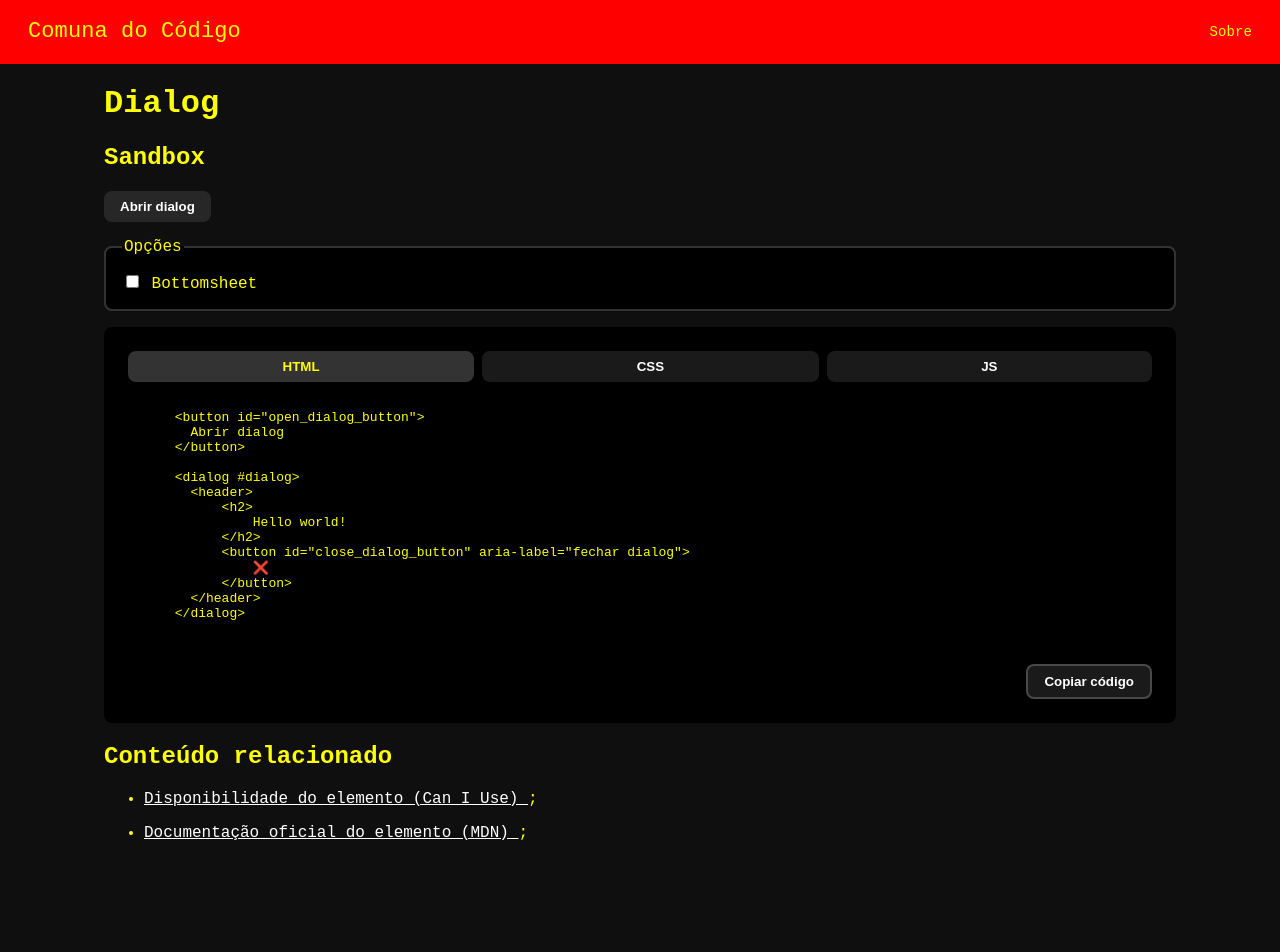
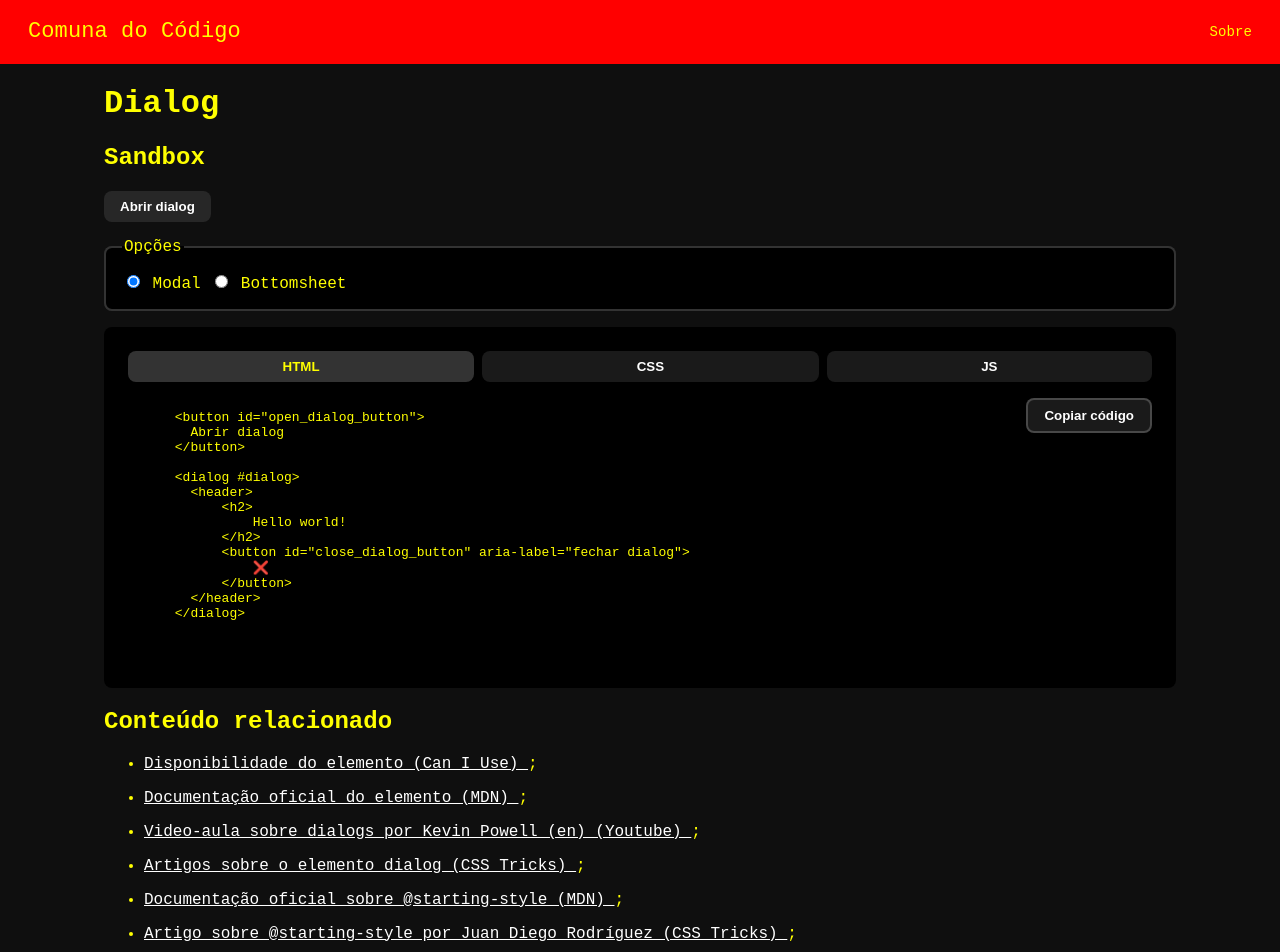
Before and after one commit to vitor-gercov/comuna-do-codigo, an Angular app: page /dialog in a window 1280 px wide. Shown: the top 952 px of the page. Before the commit the page ends 858 px from the top, so only its background shows below. Built offline with nearby package versions, Linux system fonts and the light colour scheme.

Commit message:
implementação da opção de bottomsheet na tela de dialog

```diff
--- a/src/app/components/code-provider/code-provider.component.html
+++ b/src/app/components/code-provider/code-provider.component.html
@@ -21,14 +21,14 @@
         <pre>
             <code>{{ tabContent() }}</code>
         </pre>
-    </section>
-    <footer class="options">
+        <div class="options">
             <button comunaOutlineButton (click)="copyCodeToClipboard()">
                 Copiar código
             </button>
             <dialog #feedbackDialog>
                 {{ feedbackMessage() }}
             </dialog>
-    </footer>
+        </div>
+    </section>
 </section>
 }
--- a/src/app/components/code-provider/code-provider.component.scss
+++ b/src/app/components/code-provider/code-provider.component.scss
@@ -10,9 +10,11 @@
     gap: .5rem;
 }
 
+
 .options {
     display: flex;
     justify-content: end;
+    margin-top: 1rem;
 
     dialog {
         bottom: 1.5rem;
@@ -23,3 +25,9 @@
         font-weight: bold;
     }
 }
+
+.code {
+    display: flex;
+    justify-content: space-between;
+    align-items: start;
+}
--- a/src/app/pages/dialog/dialog.component.html
+++ b/src/app/pages/dialog/dialog.component.html
@@ -8,7 +8,9 @@
     <button comunaMainButton (click)="dialog.showModal()">
         Abrir dialog
     </button>
-    <dialog #dialog>
+    <dialog #dialog [ngClass]="{
+        'bottomsheet': dialogTypeSelected() === 'bottomsheet'
+    }">
         <header>
             <h2>
                 Hello world!
@@ -24,19 +26,19 @@
         <legend>
             Opções
         </legend>
-        <span class="option">
-            <input type="checkbox" id="bottomsheet_checkbox" name="bottomsheet_checkbox">
-            <label for="bottomsheet_checkbox">
+        <span class="radio_option">
+            <input type="radio" id="dialog_radio" name="dialog_type" value="dialog" [(ngModel)]="dialogTypeSelected">
+            <label for="dialog_radio">
+                Modal
+            </label>
+        </span>
+        <span class="radio_option">
+            <input type="radio" id="bottomsheet_radio" name="dialog_type" value="bottomsheet"
+                [(ngModel)]="dialogTypeSelected">
+            <label for="bottomsheet_radio">
                 Bottomsheet
             </label>
         </span>
-        <!-- <span class="radio_option">
-            <input type="radio" id="left_handed_radio" name="dominant_hand" value="left_handed"
-                [(ngModel)]="dominantHand">
-            <label for="left_handed_radio">
-                <span aria-hidden="true">👈</span> Sou canhoto
-            </label>
-        </span> -->
     </fieldset>
 </section>
 <app-code-provider [code]="code()"></app-code-provider>
--- a/src/app/pages/dialog/dialog.component.scss
+++ b/src/app/pages/dialog/dialog.component.scss
@@ -21,3 +21,14 @@ dialog {
         }
     }
 }
+
+.bottomsheet {
+    margin-bottom: 0;
+    border-radius: 1rem 1rem 0 0;
+    transform: translateY(0);
+    transition: transform .25s ease-in;
+
+    @starting-style {
+        transform: translateY(100%);
+    }
+}
--- a/src/app/pages/dialog/dialog.component.ts
+++ b/src/app/pages/dialog/dialog.component.ts
@@ -1,23 +1,103 @@
-import { Component, signal } from '@angular/core';
+import { Component, computed, model } from '@angular/core';
 import { CodeProviderComponent } from '@components';
 import { CodeProvider, UsefulLinksList } from '@types';
 import { UsefulLinksListComponent } from 'app/components/useful-links-list/useful-links-list.component';
 import { ComunaMainButtonDirective } from "@directives";
+import { NgClass } from '@angular/common';
+import { FormsModule } from '@angular/forms';
+
 
 @Component({
   selector: 'app-dialog',
   imports: [
     CodeProviderComponent,
     UsefulLinksListComponent,
-    ComunaMainButtonDirective
+    ComunaMainButtonDirective,
+    NgClass,
+    FormsModule
   ],
   templateUrl: './dialog.component.html',
   styleUrl: './dialog.component.scss'
 })
 export class DialogComponent {
-  code = signal<CodeProvider>({
-    html:
-      `
+  dialogTypeSelected = model<string>('dialog');
+  css = computed<string>(() => {
+    let css = '';
+    switch (this.dialogTypeSelected()) {
+      case 'dialog':
+        css =
+          `
+          dialog {
+            width: 100%;
+            max-width: 1270px;
+            border-radius: 1rem;
+
+            &::backdrop {
+              background-color: rgba(0, 0, 0, .5);
+            }
+
+            header {
+              display: flex;
+              justify-content: space-between;
+
+              button {
+                border: none;
+                height: 3rem;
+                width: 3rem;
+                border-radius: 50%;
+                cursor: pointer;
+                padding: 0;
+              }
+            }
+          }
+          `;
+        break;
+      case 'bottomsheet':
+        css =
+          `
+          dialog {
+            width: 100%;
+            max-width: 1270px;
+            border-radius: 1rem;
+
+            &::backdrop {
+              background-color: rgba(0, 0, 0, .5);
+            }
+
+            header {
+              display: flex;
+              justify-content: space-between;
+
+              button {
+                border: none;
+                height: 3rem;
+                width: 3rem;
+                border-radius: 50%;
+                cursor: pointer;
+                padding: 0;
+              }
+            }
+          }
+
+          .bottomsheet {
+            margin-bottom: 0;
+            border-radius: 1rem 1rem 0 0;
+            transform: translateY(0);
+            transition: transform .25s ease-in;
+
+            @starting-style {
+              transform: translateY(100%);
+            }
+          }
+          `;
+        break;
+    }
+    return css;
+  });
+  code = computed<CodeProvider>(() => {
+    return {
+      html:
+        `
       <button id="open_dialog_button">
         Abrir dialog
       </button>
@@ -33,8 +113,8 @@ export class DialogComponent {
         </header>
       </dialog>
       `,
-    js:
-      `
+      js:
+        `
       const dialog = document.querySelector('dialog');
       const openDialogButton = document.querySelector('#open_dialog_button');
       const openDialogButton = document.querySelector('#close_dialog_button');
@@ -46,33 +126,9 @@ export class DialogComponent {
         dialog.close();
       });
       `,
-    css:
-      `
-      dialog {
-        width: 100%;
-        max-width: 1270px;
-        border-radius: 1rem;
-
-        &::backdrop {
-          background-color: rgba(0, 0, 0, .5);
-        }
-
-        header {
-          display: flex;
-          justify-content: space-between;
-
-          button {
-            border: none;
-            height: 3rem;
-            width: 3rem;
-            border-radius: 50%;
-            cursor: pointer;
-            padding: 0;
-          }
-        }
-      }
-      `
-  })
+      css: this.css()
+    }
+  });
   usefulLinksList: UsefulLinksList = [
     {
       text: 'Disponibilidade do elemento (Can I Use)',
@@ -81,6 +137,22 @@ export class DialogComponent {
     {
       text: 'Documentação oficial do elemento (MDN)',
       link: 'https://developer.mozilla.org/en-US/docs/Web/HTML/Reference/Elements/dialog'
-    }
+    },
+    {
+      text: 'Video-aula sobre dialogs por Kevin Powell (en) (Youtube)',
+      link: 'https://www.youtube.com/watch?v=TAB_v6yBXIE&ab_channel=KevinPowell'
+    },
+    {
+      text: 'Artigos sobre o elemento dialog (CSS Tricks)',
+      link: 'https://css-tricks.com/tag/dialog/'
+    },
+    {
+      text: 'Documentação oficial sobre @starting-style (MDN)',
+      link: 'https://developer.mozilla.org/en-US/docs/Web/CSS/@starting-style'
+    },
+    {
+      text: 'Artigo sobre @starting-style por Juan Diego Rodríguez (CSS Tricks)',
+      link: 'https://css-tricks.com/almanac/rules/s/starting-style/'
+    },
   ];
 }
```
Lines whose indentation alone changed are shown as unchanged.
